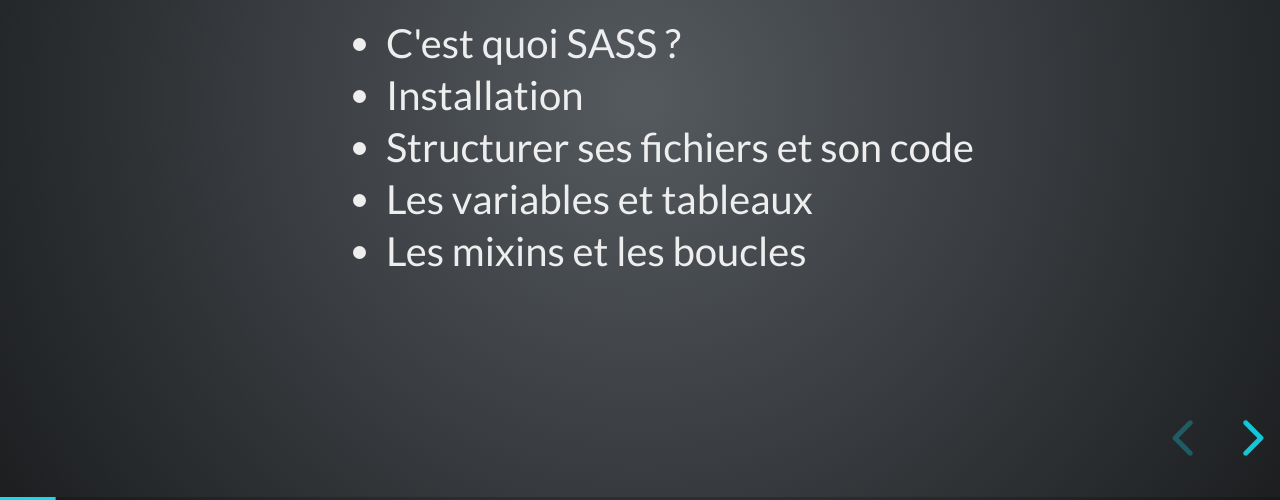
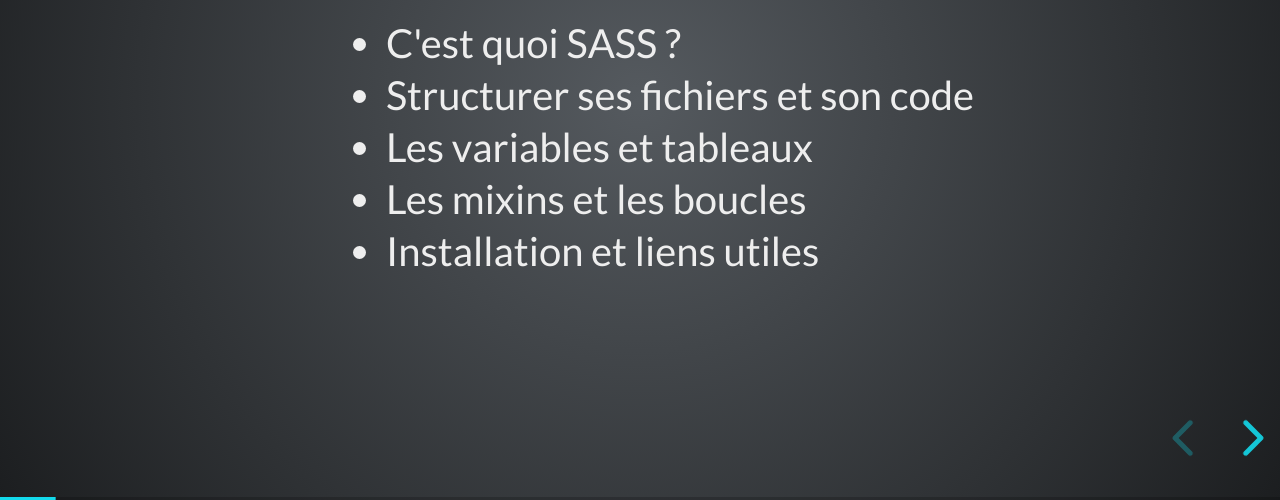
Before and after one commit to ChrisGibe/meetup-wp-sass, a plain HTML site: page index.html in a window 1280 px wide. Both pictures are taken after a click on the button "next slide". Shown: the part 300-800 px from the top of the page. Drawn offline with Linux system fonts and the light colour scheme.

Commit message:
Add links

```diff
--- a/index.html
+++ b/index.html
@@ -21,10 +21,10 @@
 					<h3>Sommaire</h3>
 					<ul>
 						<li>C'est quoi SASS ?</li>
-						<li>Installation</li>
 						<li>Structurer ses fichiers et son code</li>
 						<li>Les variables et tableaux</li>
 						<li>Les mixins et les boucles</li>
+                        <li>Installation et liens utiles</li>
 					</ul>
 				</section>
 				<section>
@@ -420,6 +420,7 @@
                     <a href="https://sass-lang.com/documentation/">Sass Documentation</a><br>
                     <a href="https://github.com/ChrisGibe/til/blob/main/scss/mixin-breakpoint.md">Mixin breakpoint</a><br>
                     <a href="https://meetup-wp-sass.netlify.app/">Lien des slides</a><br>
+                    <a href="https://github.com/ChrisGibe/sass-wp">Starter SASS</a><br>
                 </section>
 			</div>
 		</div>
```
